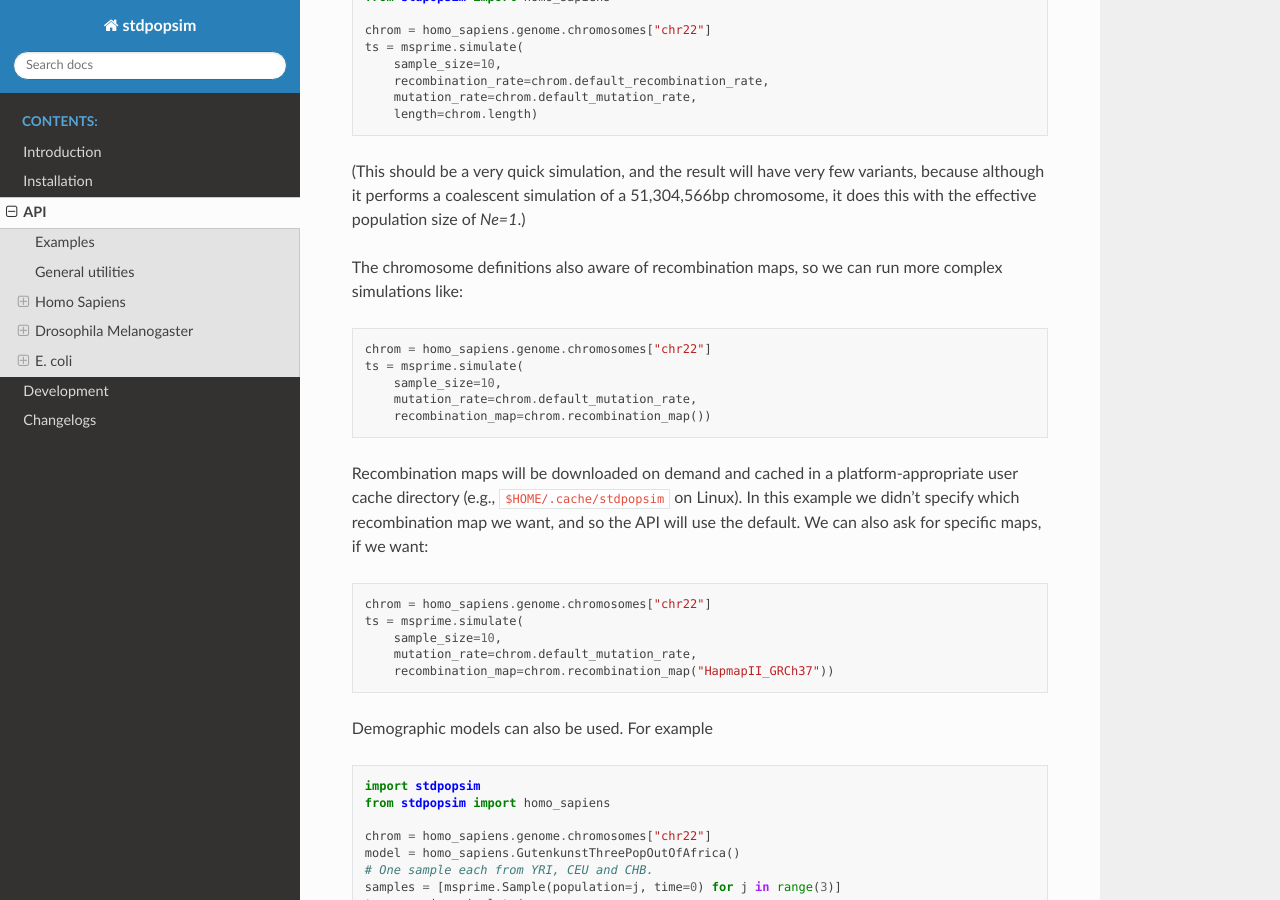
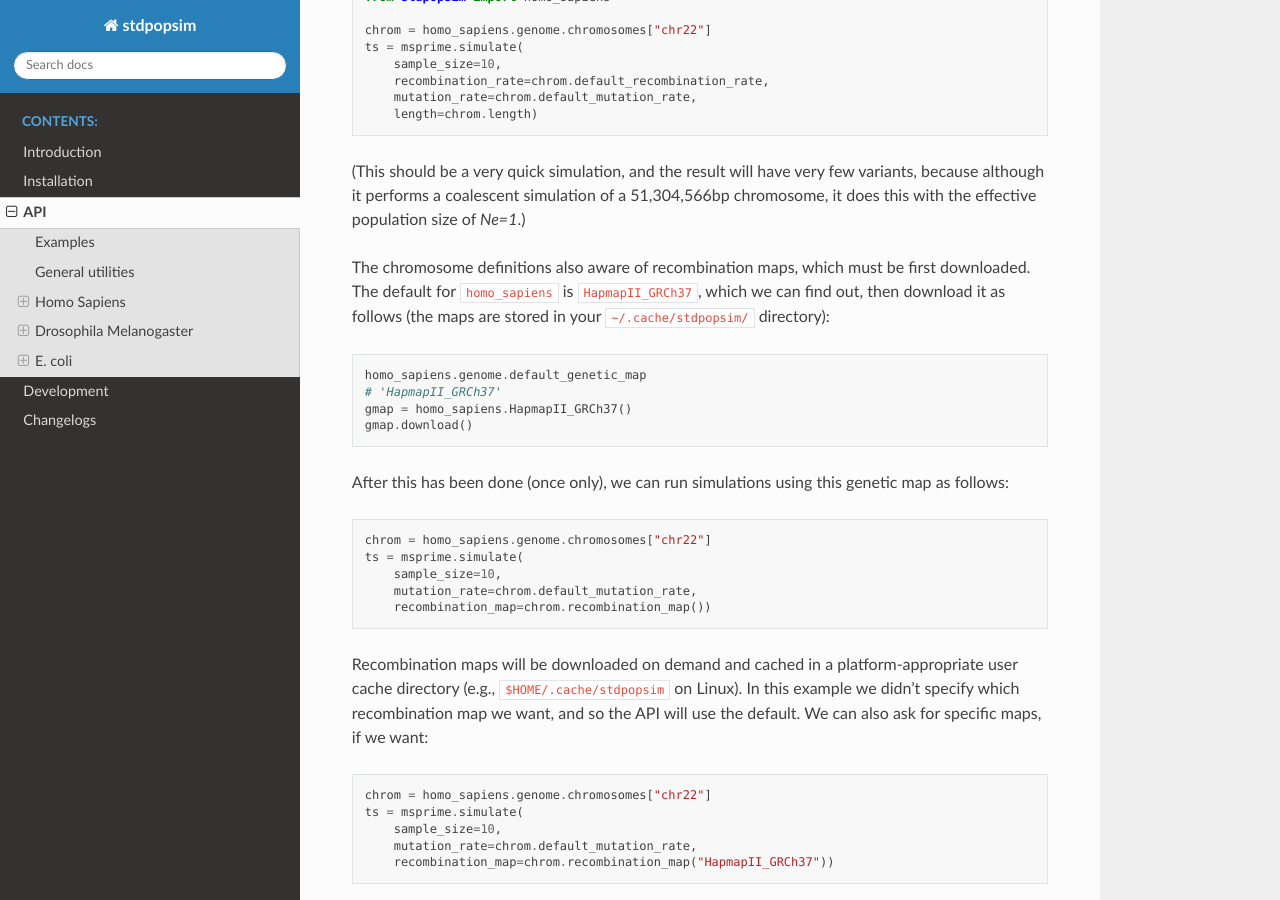
Before and after one commit to popsim-consortium/stdpopsim, a Sphinx documentation site: the page built from docs/api.rst, in a window 1280 px wide and 900 px high, scrolled down 426 px. Built offline with Sphinx 7.4.7 and the Read the Docs theme 2.0.0, drawn with Linux system fonts in a browser that asks for light colours; formulas are drawn with MathJax 3.

Commit message:
small note on downloading recomb maps

```diff
--- a/docs/api.rst
+++ b/docs/api.rst
@@ -34,8 +34,20 @@ variants, because although it performs a coalescent simulation of
 a 51,304,566bp chromosome, it does this with the effective population size of
 `Ne=1`.)
 
-The chromosome definitions also aware of recombination maps, so we can run
-more complex simulations like:
+The chromosome definitions also aware of recombination maps,
+which must be first downloaded. The default for ``homo_sapiens`` is ``HapmapII_GRCh37``,
+which we can find out, then download it as follows
+(the maps are stored in your ``~/.cache/stdpopsim/`` directory):
+
+.. code-block:: python
+
+   homo_sapiens.genome.default_genetic_map
+   # 'HapmapII_GRCh37'
+   gmap = homo_sapiens.HapmapII_GRCh37()
+   gmap.download()
+
+
+After this has been done (once only), we can run simulations using this genetic map as follows:
 
 .. code-block:: python
 
```
